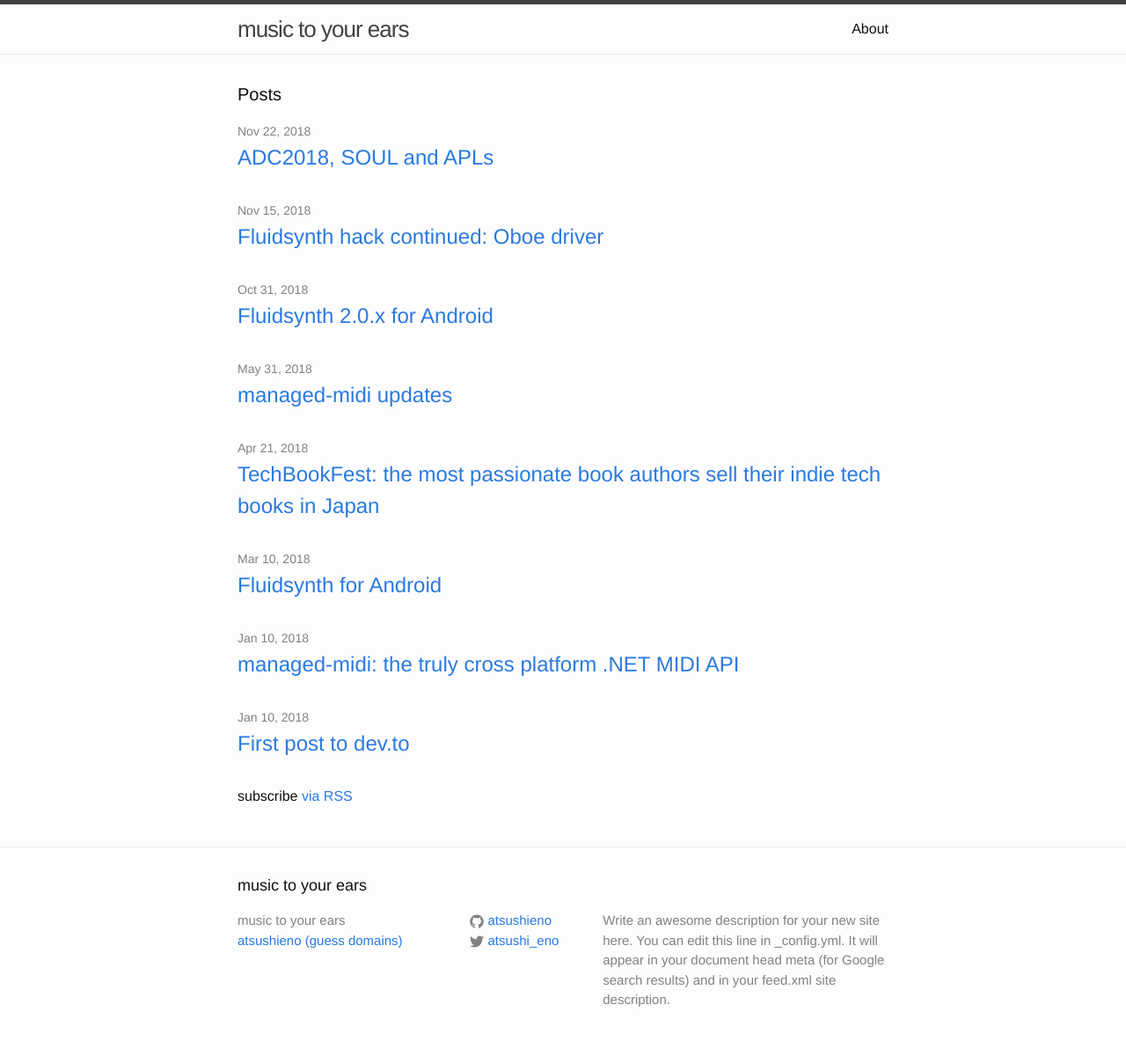
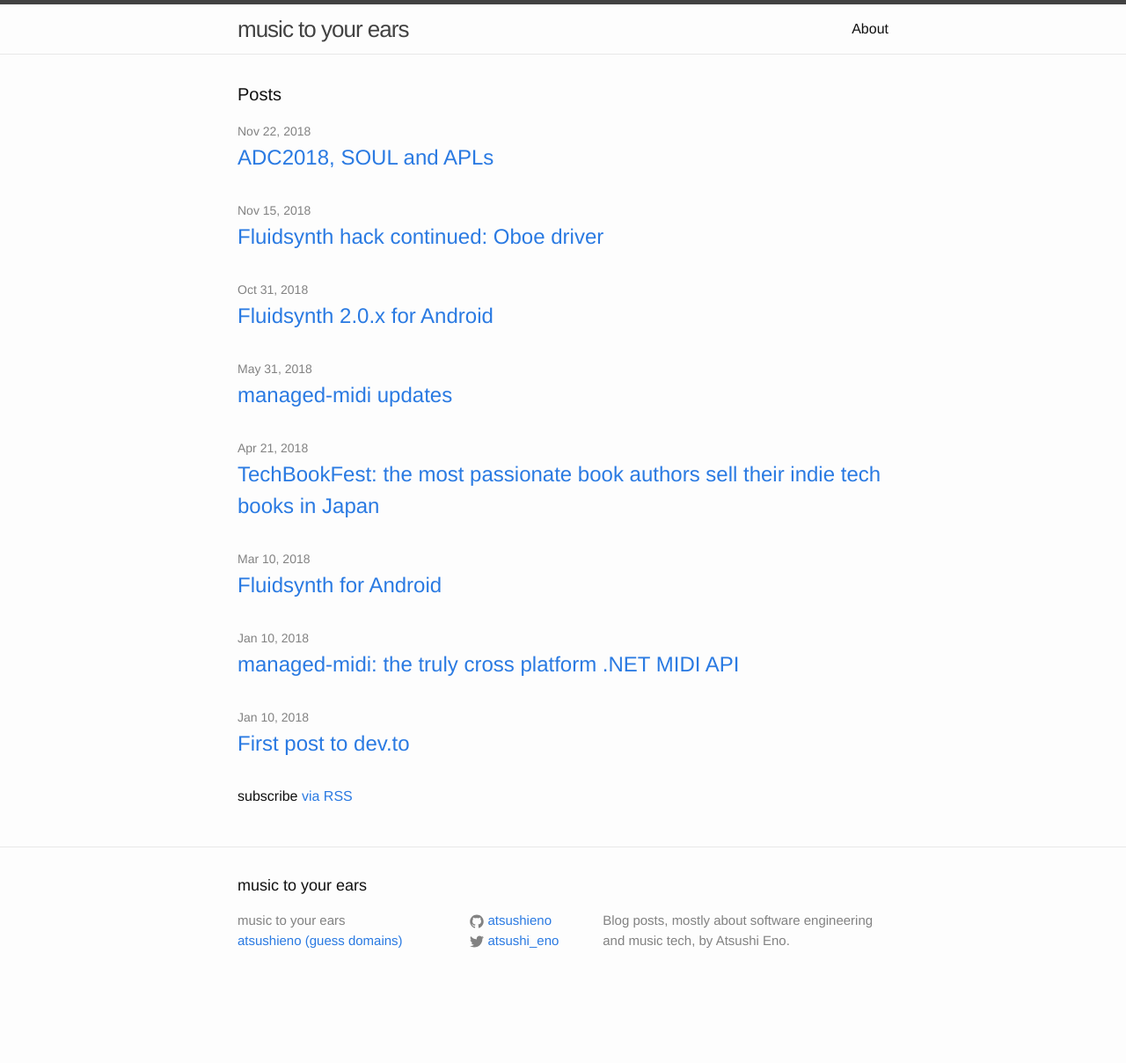
Before and after one commit to atsushieno/atsushieno.github.io, a Jekyll site: the page built from index.html, in a window 1280 px wide. Shown: the whole page at 88% size. Built offline with Jekyll 4.4.1, drawn with Linux system fonts in a browser that asks for light colours; after the commit the page ends 1140 px from its top, so only the background shows below that.

Commit message:
Update _config.yml

```diff
--- a/_config.yml
+++ b/_config.yml
@@ -9,9 +9,7 @@
 title: music to your ears
 email: atsushieno (guess domains)
 description: > # this means to ignore newlines until "baseurl:"
-  Write an awesome description for your new site here. You can edit this
-  line in _config.yml. It will appear in your document head meta (for
-  Google search results) and in your feed.xml site description.
+  Blog posts, mostly about software engineering and music tech, by Atsushi Eno.
 baseurl: "" # the subpath of your site, e.g. /blog
 url: "http://yourdomain.com" # the base hostname & protocol for your site
 twitter_username: atsushi_eno
```
